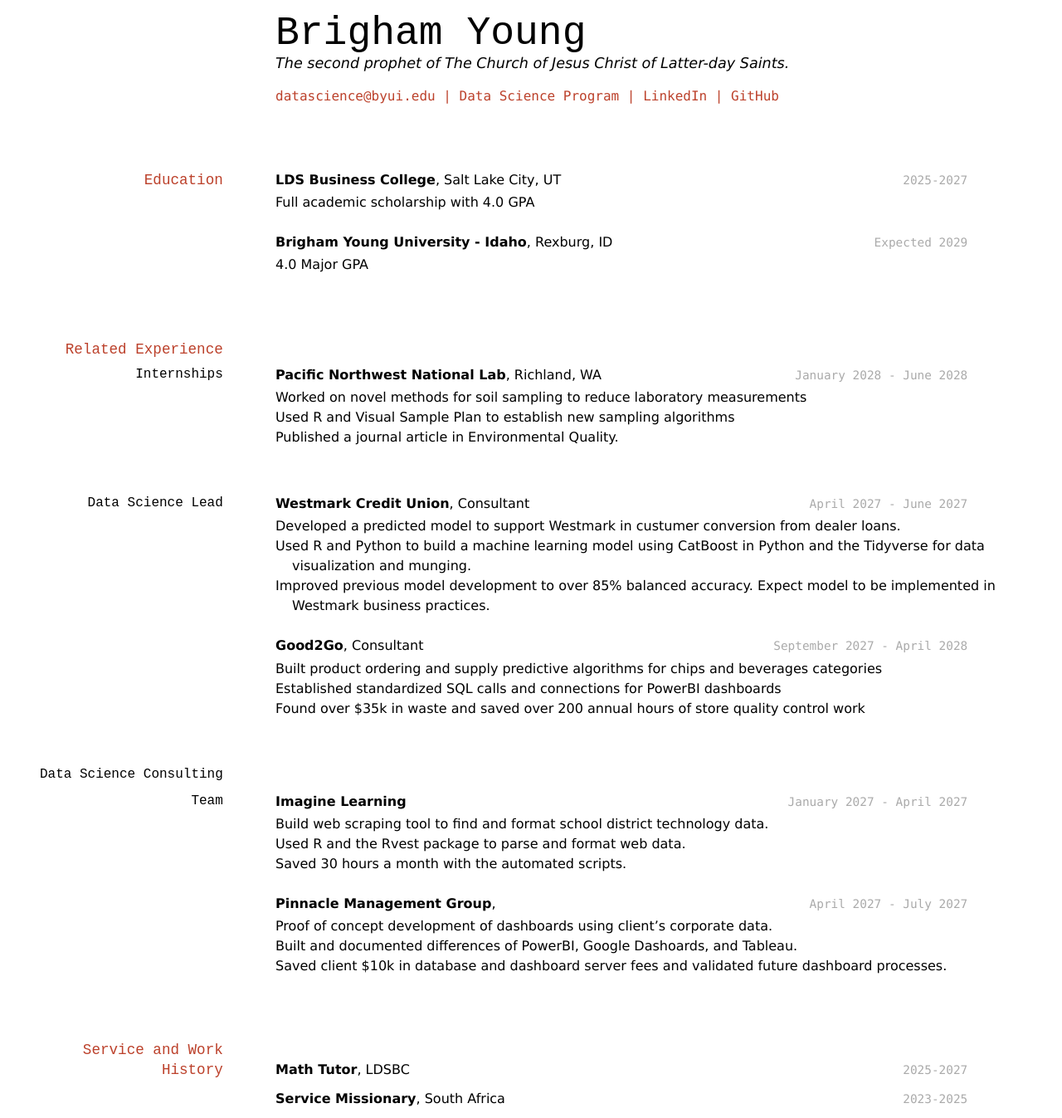
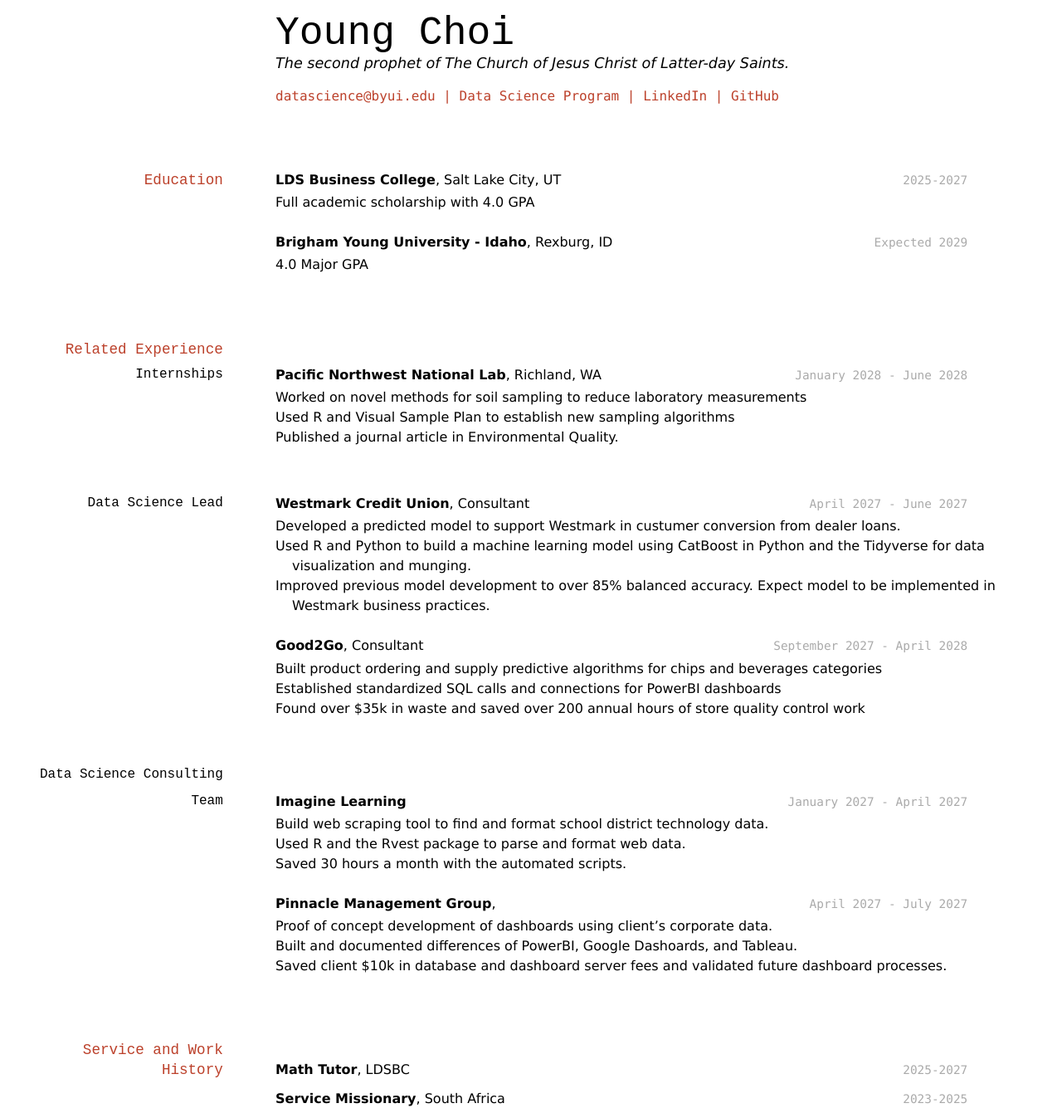
Before and after one commit to chanyoung1999/chanyoung1999_resume_test, a Jekyll site: the page built from docs/index.md, in a window 1280 px wide. Shown: the whole page at 83% size. Built offline with Jekyll 4.4.1, drawn with Linux system fonts in a browser that asks for light colours.

Commit message:
index.md
Changed the title name to your name

```diff
--- a/docs/index.md
+++ b/docs/index.md
@@ -2,7 +2,7 @@
 layout: cv
 title: Brigham Young's Resume
 ---
-# Brigham Young
+# Young Choi
 The second prophet of The Church of Jesus Christ of Latter-day Saints.
 
 <div id="webaddress">
```
